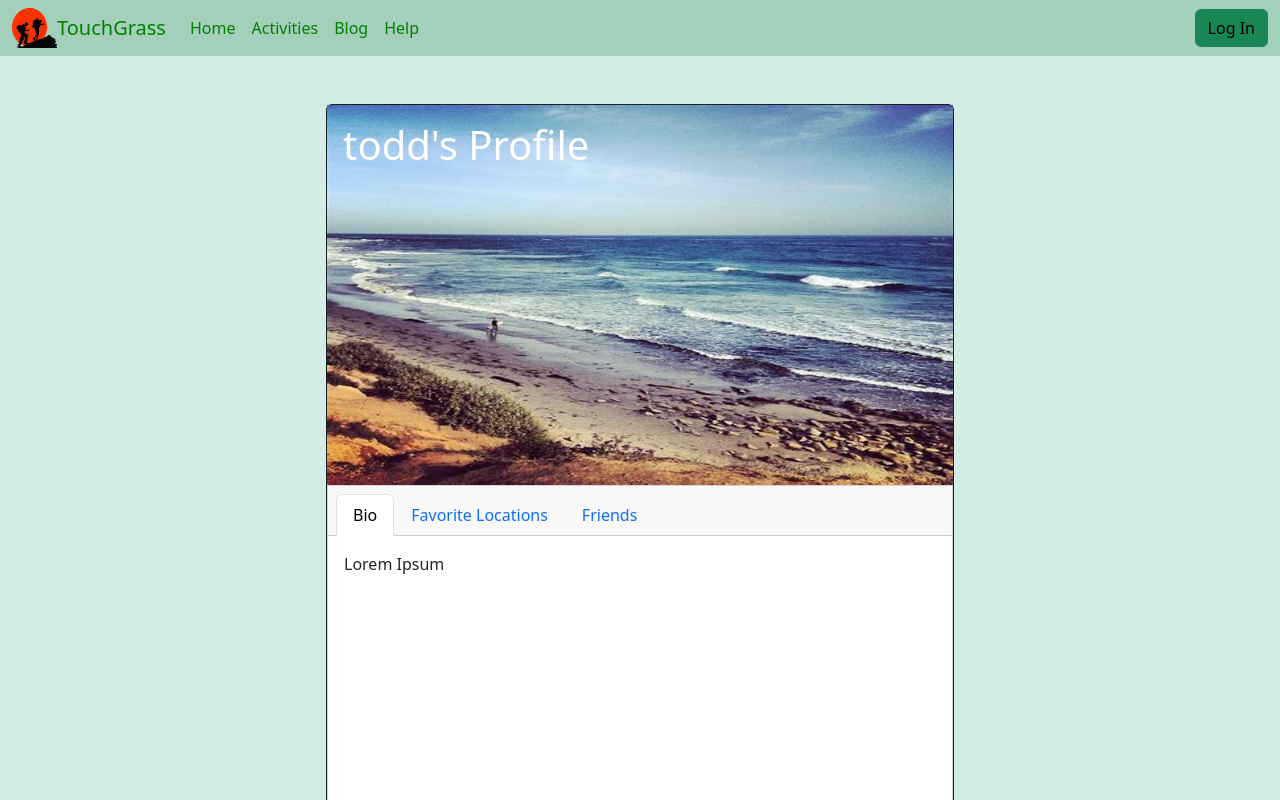
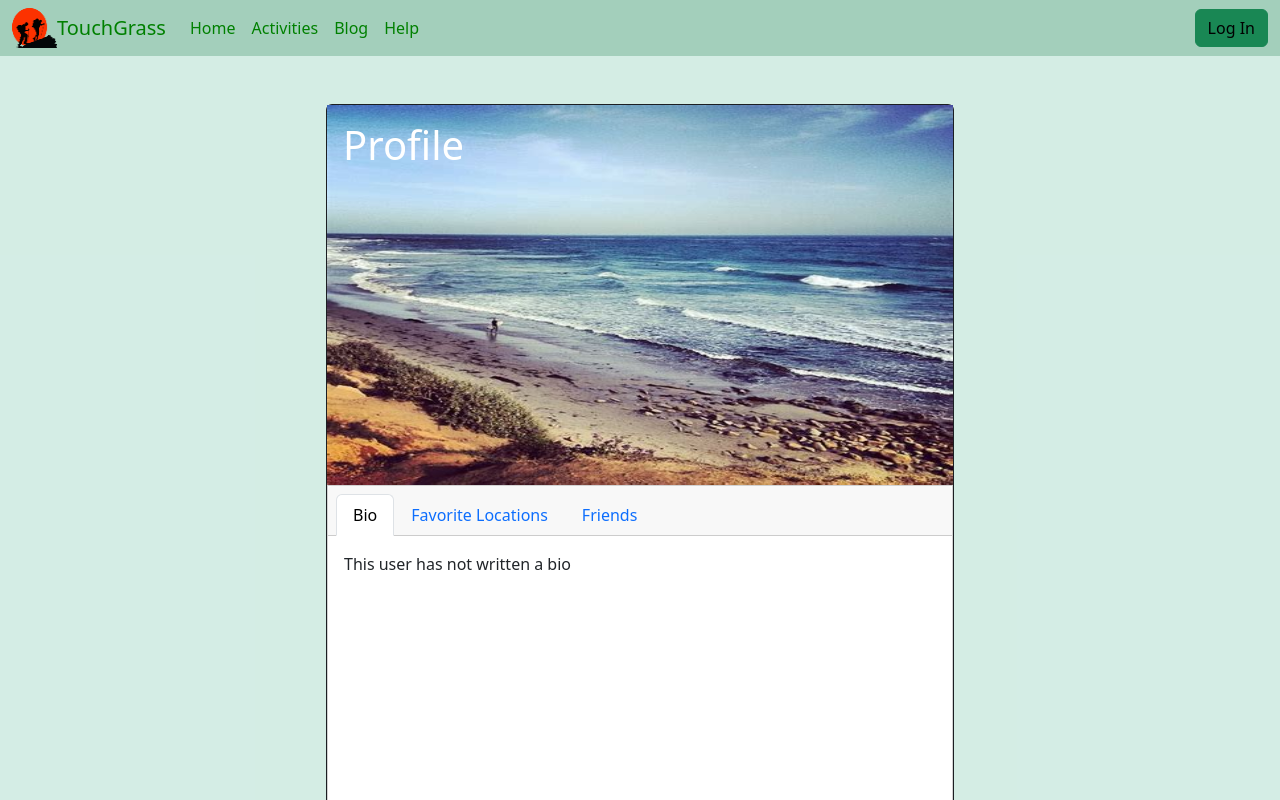
Before and after one commit to COMPE561GROUP2/gui, a React (Create React App) app: page /user-profile/1 in a window 1280 px wide. Shown: the top 800 px of the page. Built offline with nearby package versions, Linux system fonts and the light colour scheme; no server answers.

Commit message:
Completed UserProfile Integration

```diff
--- a/src/App.js
+++ b/src/App.js
@@ -53,7 +53,7 @@ class App extends React.Component {
                   element={<UserProfile />}
                 />
 
-                <Route path="*" element={<Navigate to="home" replace />} />
+                <Route path="*" element={<NotFound/>} />
               </Routes>
             </div>
 
--- a/src/elements/Navbar.js
+++ b/src/elements/Navbar.js
@@ -83,7 +83,7 @@ const Navbar = () => {
                 <li className="nav-item">
                   <NavLink
                     id="about-btn"
-                    to="/user-profile"
+                    to={"/user-profile/"+user?.username}
                     onClick={clickNav}
                     className={({ isActive }) =>
                       isActive ? "nav-link active" : "nav-link"
--- a/src/pages/NotFound.js
+++ b/src/pages/NotFound.js
@@ -3,12 +3,12 @@
 const NotFound = () => {
 
     return (
-        <>
-            <h1 style={{margin: 50}}>
-                404: Page Not Found
-            </h1>
-        </>
-    )
+      <>
+        <div>
+          <h1 style={{ margin: 50, textAlign: 'center' }}>404: Page Not Found</h1>
+        </div>
+      </>
+    );
 }
 
 export default NotFound
--- a/src/pages/UserProfile.js
+++ b/src/pages/UserProfile.js
@@ -9,14 +9,7 @@ import images from "../assets/assets.js";
 const UserProfile = () => {
   let { profile_owner } = useParams();
 
-  const [profile, setProfile] = useState(
-    {
-      user:
-      {
-        'first_name': 'todd'
-      }
-    }
-  );
+  const [profile, setProfile] = useState([]);
 
   const getProfile = () => {
 
@@ -25,12 +18,15 @@ const UserProfile = () => {
       console.log(response)
       setProfile(response.data)
     })
+    .catch(error => {
+      console.error('Error', error.message)
+    })
 
   };
 
   useEffect(() => {
     getProfile();
-  }, []);
+  }, [profile]);
 
   return (
     <>
@@ -53,10 +49,14 @@ const UserProfile = () => {
               alt="..."
               style={{ height: 380 }}
             />
+
             <div className="card-img-overlay">
-              <h1 className="card-title">
-                {profile.user.first_name}'s Profile
-              </h1>
+              {profile.username ? (
+                <h1 className="card-title">{profile.username}'s Profile</h1>
+              ) : (
+                <h1 className="card-title">Profile</h1>
+              )}
+
               <p className="card-text"></p>
             </div>
 
@@ -93,12 +93,16 @@ const UserProfile = () => {
                   </li>
                 </ul>
               </div>
+
               <form className="card-body tab-content" style={{ height: 400 }}>
                 <div className="tab-pane active" id="Bio">
-                  <p className="card-text">
-                    Lorem Ipsum
-                  </p>
+                  {profile.bio ? (
+                    <p className="card-text">{profile.bio}</p>
+                  ) : (
+                    <p className="card-text">This user has not written a bio</p>
+                  )}
                 </div>
+
                 <div className="tab-pane" id="Fav-Locations">
                   <p className=" card-text">
                     <iframe
```
